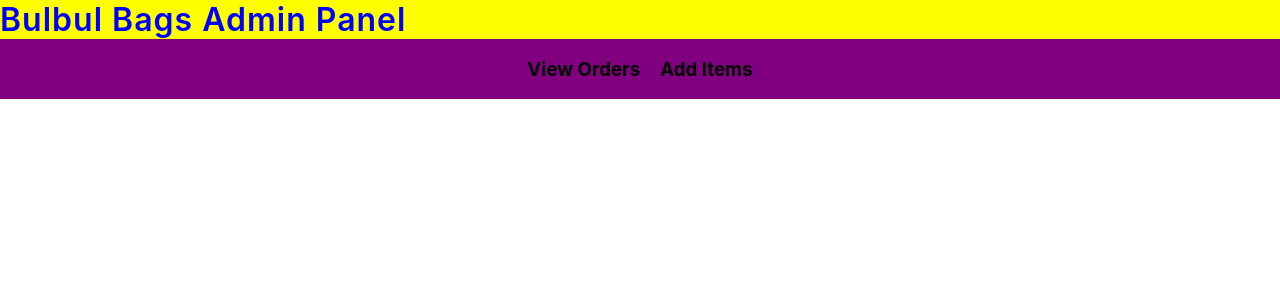
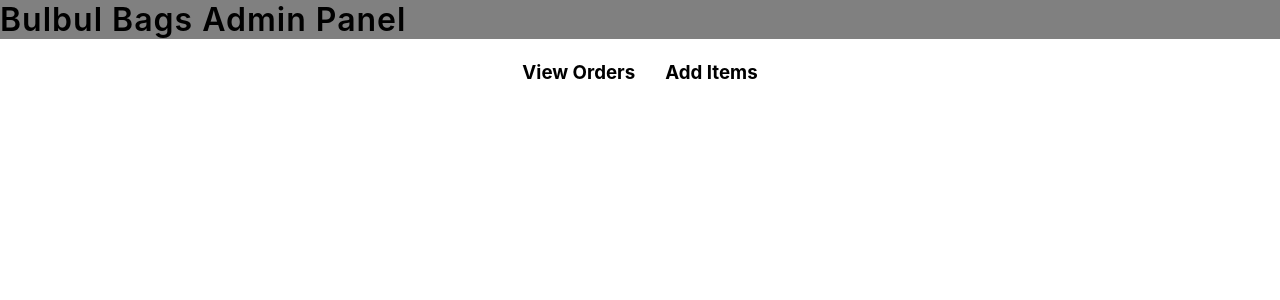
Before and after one commit to AnupRijal123/bag_shopping_website, a React (Create React App) app: page /admin in a window 1280 px wide. Shown: the top 300 px of the page. Built offline with nearby package versions, Linux system fonts and the light colour scheme.

Commit message:
Added active button on admin usiing useLocation

```diff
--- a/src/pages/AdminPage.js
+++ b/src/pages/AdminPage.js
@@ -1,10 +1,15 @@
 import '../styles/AdminPage.css';
-import { useNavigate, Outlet } from 'react-router';
+import { useNavigate, useLocation, Outlet } from 'react-router';
 
 
 function AdminPage() {
 
     const navigate = useNavigate();
+    const location = useLocation();
+
+    const activeRouteArray = location.pathname.split("/admin/");
+
+    let activeRoute = activeRouteArray[1];
     return (
         <>
             <div className="admin-navbar">
@@ -13,12 +18,12 @@ function AdminPage() {
                     <h3 onClick={() => {
                         navigate('/admin/orders');
                     }}
-                        className="admin-nav-link-text">View Orders</h3>
+                        className={`admin-nav-link-text ${activeRoute === 'orders' && 'active-button'}`}>View Orders</h3>
 
                     <h3 onClick={() => {
                         navigate('/admin/add');
                     }}
-                        className="admin-nav-link-text">Add Items</h3>
+                        className={`admin-nav-link-text ${activeRoute === 'add' && 'active-button'}`}>Add Items</h3>
 
                 </div>
             </div>
--- a/src/pages/ItemDescriptionPage.js
+++ b/src/pages/ItemDescriptionPage.js
@@ -14,7 +14,6 @@ function ItemDescriptionPage() {
     const [showAddedToCartMessage, setShowAddedToCartMessage] = useState(false);
 
     const [itemDetails, setItemDetails] = useState({});
-    console.log(itemDetails);
 
     let [actualPrice, setActualPrice] = useState(null);
 
--- a/src/styles/AdminPage.css
+++ b/src/styles/AdminPage.css
@@ -1,5 +1,5 @@
 .admin-navbar {
-    background-color: yellow;
+    background-color: var(--light-gray-color);
     position: fixed;
     top: 0;
     width: 100%;
@@ -7,7 +7,7 @@
 }
 
 .admin-button-container {
-    background-color: purple;
+    background-color: var(--white-color);
     display: flex;
     justify-content: center;
     gap: 20px;
@@ -15,13 +15,24 @@
 
 .admin-nav-link-text {
     cursor: pointer;
+    padding: 3px 5px;
+    border-radius: 5px;
 }
 
-.admin-nav-link-text:hover {
-    text-decoration: underline;
+.active-button {
+    background-color: #008000;
+    color: var(--white-color);
 }
+
+
 
 .admin-content {
     background-color: Pink;
     margin-top: 120px;
 }
+
+@media only screen and (max-width:520px) {
+    .admin-content {
+        margin-top: 150px;
+    }
+}
--- a/src/styles/App.css
+++ b/src/styles/App.css
@@ -15,19 +15,16 @@ p {
 }
 
 h1 {
-    color: blue;
     font-size: 32px;
     font-weight: 600;
 }
 
 h2 {
-    color: green;
     font-size: 18px;
     font-weight: 400;
 }
 
 p {
-    color: red;
     font-size: 16px;
     font-weight: 400;
     word-wrap: break-word;
```
